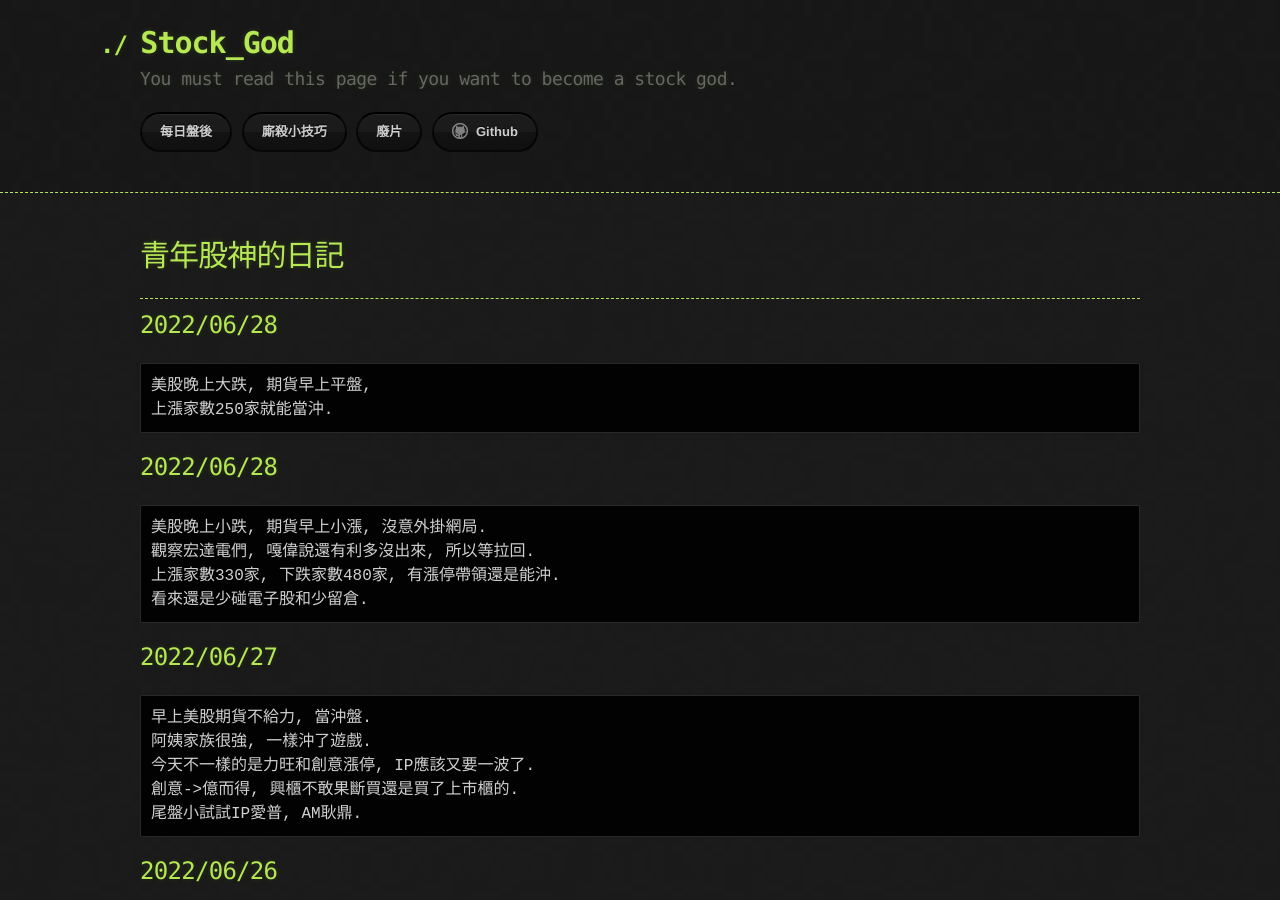
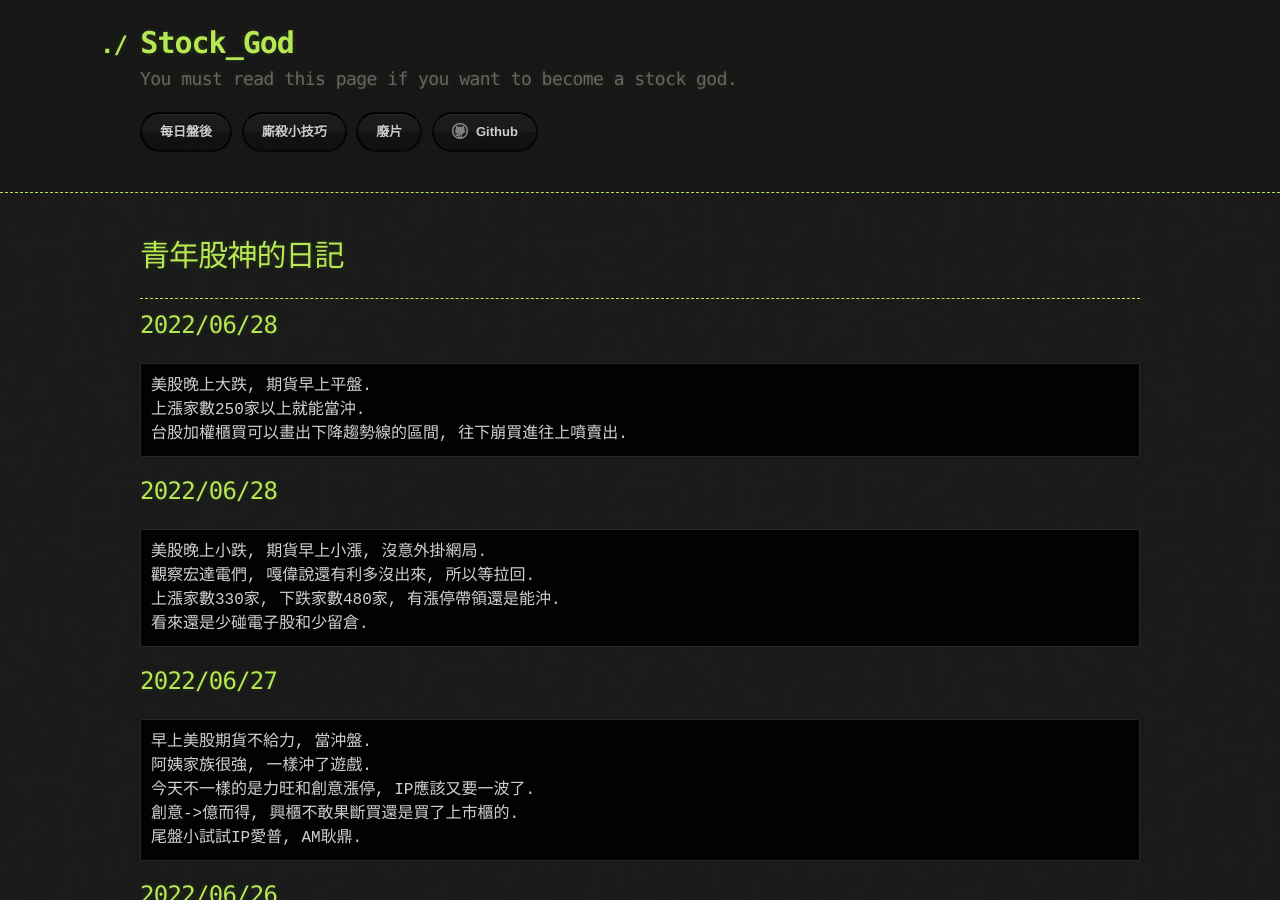
Before and after one commit to lepg5487/Stock_God, a Jekyll site: the page built from index.md, in a window 1280 px wide and 900 px high. Built offline with Jekyll 4.4.1, drawn with Linux system fonts in a browser that asks for light colours; our own code applies the rules of GitHub Pages for plain Markdown files.

Commit message:
Update index.md

````diff
--- a/index.md
+++ b/index.md
@@ -8,8 +8,9 @@ layout: testlayouts
 
 ## 2022/06/28
 ```
-美股晚上大跌, 期貨早上平盤,
-上漲家數250家就能當沖.
+美股晚上大跌, 期貨早上平盤.
+上漲家數250家以上就能當沖.
+台股加權櫃買可以畫出下降趨勢線的區間, 往下崩買進往上噴賣出.
 ```
 
 ## 2022/06/28
````
